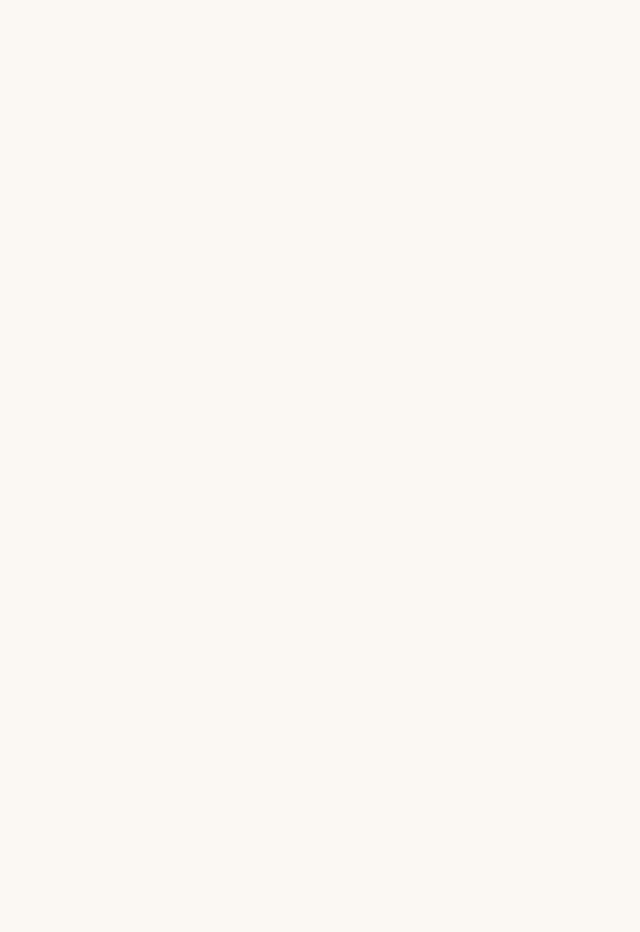
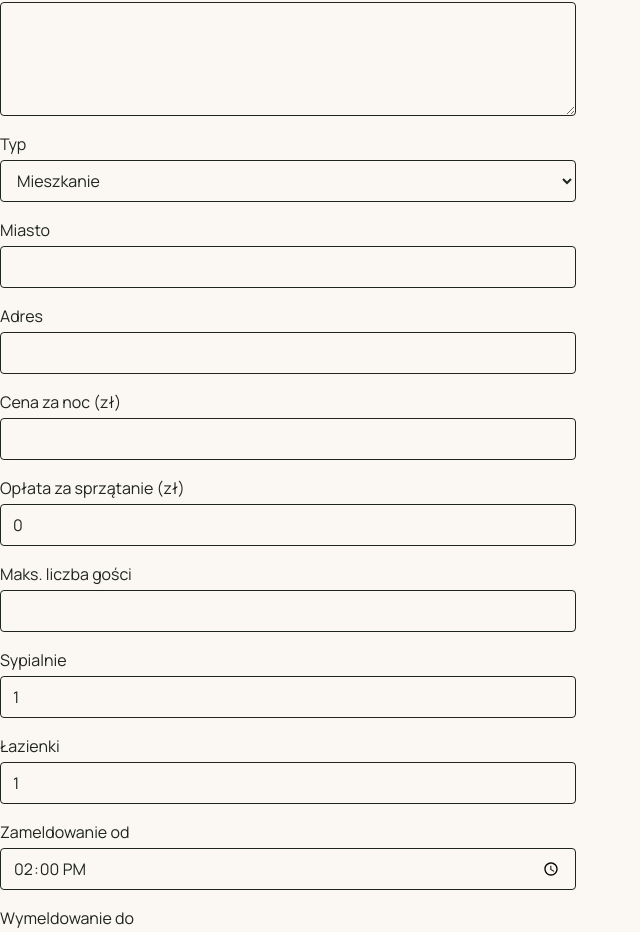
Before and after one commit to oleksandr-vyshnevskyi/domek, a Next.js app: page /host/listings/new in a window 1280 px wide. Shown: the part 160-1092 px from the top of the page, without its empty margins (0-640 px from the left). Before the commit the page ends 800 px from the top, so only its background shows below. Built offline with nearby package versions, Linux system fonts and the light colour scheme; no server answers.

Commit message:
create host panel

```diff
--- a/prisma/seed-data.ts
+++ b/prisma/seed-data.ts
@@ -1,20 +1,6 @@
-export const AMENITIES = {
-  wifi: "Wi-Fi",
-  kitchen: "Kuchnia",
-  parking: "Parking",
-  balcony: "Balkon",
-  washer: "Pralka",
-  workspace: "Biurko do pracy",
-  pets: "Zwierzęta dozwolone",
-  garden: "Ogród",
-  fireplace: "Kominek",
-  aircon: "Klimatyzacja",
-  elevator: "Winda",
-  sauna: "Sauna",
-} as const;
-
-export type AmenityKey = keyof typeof AMENITIES;
-
+import { AMENITIES, type AmenityKey } from "../src/lib/amenities";
+export { AMENITIES };
+export type { AmenityKey };
 export type ListingSeed = {
   title: string;
   description: string;
--- a/src/app/host/listings/new/page.tsx
+++ b/src/app/host/listings/new/page.tsx
@@ -1,3 +1,10 @@
-export default function ListingsNewPage() {
-  return <h1>New</h1>
+import ListingForm from "@/features/host/ListingForm";
+
+export default function NewListingPage() {
+  return (
+    <div>
+      <h1 className="mb-4 text-2xl font-bold">Nowe ogłoszenie</h1>
+      <ListingForm />
+    </div>
+  );
 }
--- a/src/app/host/page.tsx
+++ b/src/app/host/page.tsx
@@ -1,3 +1,43 @@
+import { Suspense } from "react";
+import Link from "next/link";
+import { getHostListings } from "@/lib/data/listings";
+import { hideListing } from "@/features/host/actions";
+import { ListingStatus } from "@/generated/prisma/client";
+
+async function HostListings() {
+  const listings = await getHostListings();
+
+  return (
+    <ul className="space-y-3">
+      {listings.map((listing) => (
+        <li key={listing.id} className="flex items-center gap-4">
+          <span>{listing.title}</span>
+          <span className="text-sm text-gray-600">
+            {listing.status === ListingStatus.ACTIVE ? "Aktywne" : "Ukryte"}
+          </span>
+          {listing.status === ListingStatus.ACTIVE && (
+            <form action={hideListing.bind(null, listing.id)}>
+              <button type="submit" className="rounded border px-3 py-1">
+                Ukryj
+              </button>
+            </form>
+          )}
+        </li>
+      ))}
+    </ul>
+  );
+}
+
 export default function HostPage() {
-  return <h1>host</h1>
+  return (
+    <div>
+      <h1 className="mb-4 text-2xl font-bold">Moje ogłoszenia</h1>
+      <Link href="/host/listings/new" className="mb-4 inline-block underline">
+        Dodaj ogłoszenie
+      </Link>
+      <Suspense fallback={<p>Ładowanie…</p>}>
+        <HostListings />
+      </Suspense>
+    </div>
+  );
 }
--- /dev/null
+++ b/src/features/host/ListingForm.tsx
@@ -0,0 +1,143 @@
+"use client";
+
+import { useActionState } from "react";
+import type { ReactNode } from "react";
+import { createListing, type ActionState } from "@/features/host/actions";
+import { AMENITIES } from "@/lib/amenities";
+
+const initialState: ActionState = {};
+const inputClass = "rounded border px-3 py-2";
+
+function Field({
+  label,
+  errors,
+  children,
+}: {
+  label: string;
+  errors?: string[];
+  children: ReactNode;
+}) {
+  return (
+    <label className="flex flex-col gap-1">
+      <span>{label}</span>
+      {children}
+      {errors?.[0] && <span className="text-sm text-red-600">{errors[0]}</span>}
+    </label>
+  );
+}
+
+export default function ListingForm() {
+  const [state, formAction, pending] = useActionState(
+    createListing,
+    initialState,
+  );
+  const errors = state.errors ?? {};
+  const value = (name: string, fallback = "") =>
+    (state.values?.[name] as string | undefined) ?? fallback;
+  const selectedAmenities =
+    (state.values?.amenities as string[] | undefined) ?? [];
+  return (
+    <form action={formAction} className="flex max-w-xl flex-col gap-4">
+      <Field label="Tytuł" errors={errors.title}>
+       <input name="title" type="text" defaultValue={value("title")} className={inputClass} />
+      </Field>
+
+      <Field label="Opis" errors={errors.description}>
+        <textarea name="description" rows={4} defaultValue={value("description")} className={inputClass} />
+      </Field>
+
+      <Field label="Typ" errors={errors.type}>
+        <select name="type" defaultValue={value("type", "APARTMENT")} className={inputClass}>
+          <option value="APARTMENT">Mieszkanie</option>
+          <option value="HOUSE">Dom</option>
+          <option value="STUDIO">Studio</option>
+        </select>
+      </Field>
+
+      <Field label="Miasto" errors={errors.city}>
+        <input name="city" type="text" defaultValue={value("city")} className={inputClass} />
+      </Field>
+
+      <Field label="Adres" errors={errors.address}>
+        <input name="address" type="text" defaultValue={value("address")} className={inputClass} />
+      </Field>
+
+      <Field label="Cena za noc (zł)" errors={errors.pricePerNight}>
+        <input name="pricePerNight" type="number" defaultValue={value("pricePerNight")} className={inputClass} />
+      </Field>
+
+      <Field label="Opłata za sprzątanie (zł)" errors={errors.cleaningFee}>
+        <input
+          name="cleaningFee"
+          type="number"
+         defaultValue={value("cleaningFee", "0")}
+          className={inputClass}
+        />
+      </Field>
+
+      <Field label="Maks. liczba gości" errors={errors.maxGuests}>
+        <input name="maxGuests" type="number" defaultValue={value("maxGuests")} className={inputClass} />
+      </Field>
+
+      <Field label="Sypialnie" errors={errors.bedrooms}>
+        <input
+          name="bedrooms"
+          type="number"
+          defaultValue={value("bedrooms", "1")}
+          className={inputClass}
+        />
+      </Field>
+
+      <Field label="Łazienki" errors={errors.bathrooms}>
+        <input
+          name="bathrooms"
+          type="number"
+          defaultValue={value("bathrooms", "1")}
+          className={inputClass}
+        />
+      </Field>
+
+      <Field label="Zameldowanie od" errors={errors.checkInFrom}>
+        <input
+          name="checkInFrom"
+          type="time"
+          defaultValue={value("checkInFrom", "14:00")}
+          className={inputClass}
+        />
+      </Field>
+
+      <Field label="Wymeldowanie do" errors={errors.checkOutUntil}>
+        <input
+          name="checkOutUntil"
+          type="time"
+          defaultValue={value("checkOutUntil", "11:00")}
+          className={inputClass}
+        />
+      </Field>
+
+      <Field label="Zasady" errors={errors.rules}>
+        <textarea name="rules" rows={3} defaultValue={value("rules")} className={inputClass} />
+      </Field>
+
+      <fieldset className="flex flex-col gap-2">
+        <legend>Udogodnienia</legend>
+        {Object.entries(AMENITIES).map(([key, label]) => (
+          <label key={key} className="flex items-center gap-2">
+           <input type="checkbox" name="amenities" value={key} defaultChecked={selectedAmenities.includes(key)} />
+            {label}
+          </label>
+        ))}
+      </fieldset>
+
+      {state.message && <p className="text-red-600">{state.message}</p>}
+
+      <button
+        type="submit"
+        disabled={pending}
+        className="rounded border px-4 py-2"
+      >
+        {pending ? "Zapisywanie…" : "Dodaj ogłoszenie"}
+      </button>
+    </form>
+  );
+}
--- a/src/features/host/actions.ts
+++ b/src/features/host/actions.ts
@@ -0,0 +1,59 @@
+"use server";
+
+import { redirect } from "next/navigation";
+import { revalidatePath } from "next/cache";
+import { z } from "zod";
+import { prisma } from "@/lib/prisma";
+import { listingSchema } from "@/lib/validations/listing";
+import { ListingStatus } from "@/generated/prisma/client";
+import { DEMO_HOST_EMAIL } from "@/lib/demo-host";
+
+export type ActionState = {
+  errors?: Record<string, string[] | undefined>;
+  message?: string;
+  values?: Record<string, string | string[]>;
+};
+
+export async function createListing(
+  prevState: ActionState,
+  formData: FormData,
+): Promise<ActionState> {
+  const raw = Object.fromEntries(formData);
+  const data = { ...raw, amenities: formData.getAll("amenities") };
+  const result = listingSchema.safeParse(data);
+
+  if (!result.success) {
+      return {
+      errors: z.flattenError(result.error).fieldErrors,
+      message: "Popraw błędy w formularzu.",
+      values: data as Record<string, string | string[]>,
+    };
+  }
+
+  const host = await prisma.user.findUnique({
+    where: { email: DEMO_HOST_EMAIL },
+  });
+
+  if (!host) {
+    return { message: "Nie znaleziono gospodarza." };
+  }
+
+  try {
+    await prisma.listing.create({
+      data: { ...result.data, ownerId: host.id },
+    });
+  } catch {
+    return { message: "Nie udało się zapisać ogłoszenia." };
+  }
+  revalidatePath("/search");
+  revalidatePath("/host");
+  redirect("/host");
+}
+export async function hideListing(id: number) {
+  await prisma.listing.updateMany({
+    where: { id, owner: { email: DEMO_HOST_EMAIL } },
+    data: { status: ListingStatus.HIDDEN },
+  });
+  revalidatePath("/host");
+  revalidatePath("/search");
+}
--- /dev/null
+++ b/src/lib/amenities.ts
@@ -0,0 +1,16 @@
+export const AMENITIES = {
+  wifi: "Wi-Fi",
+  kitchen: "Kuchnia",
+  parking: "Parking",
+  balcony: "Balkon",
+  washer: "Pralka",
+  workspace: "Biurko do pracy",
+  pets: "Zwierzęta dozwolone",
+  garden: "Ogród",
+  fireplace: "Kominek",
+  aircon: "Klimatyzacja",
+  elevator: "Winda",
+  sauna: "Sauna",
+} as const;
+
+export type AmenityKey = keyof typeof AMENITIES;
--- a/src/lib/data/listings.ts
+++ b/src/lib/data/listings.ts
@@ -1,5 +1,13 @@
 import { prisma } from "@/lib/prisma";
 import { ListingStatus } from "@/generated/prisma/client";
+import { DEMO_HOST_EMAIL } from "@/lib/demo-host";
+
+export async function getHostListings() {
+  return await prisma.listing.findMany({
+    where: { owner: { email: DEMO_HOST_EMAIL } },
+    orderBy: { id: "desc" },
+  });
+}
 
 export async function getListings() {
   return await prisma.listing.findMany({ where: { status: ListingStatus.ACTIVE }, orderBy: { id: "asc" } });
--- /dev/null
+++ b/src/lib/demo-host.ts
@@ -0,0 +1 @@
+export const DEMO_HOST_EMAIL = "someonehost@demo.test";
```
